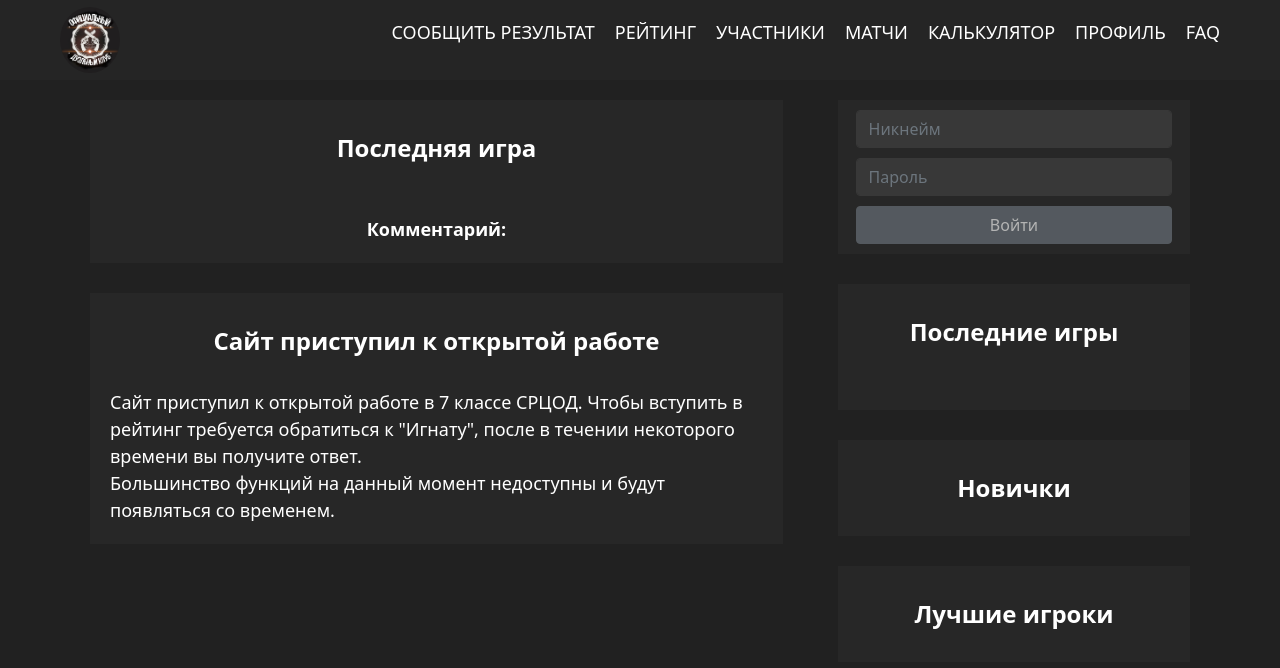
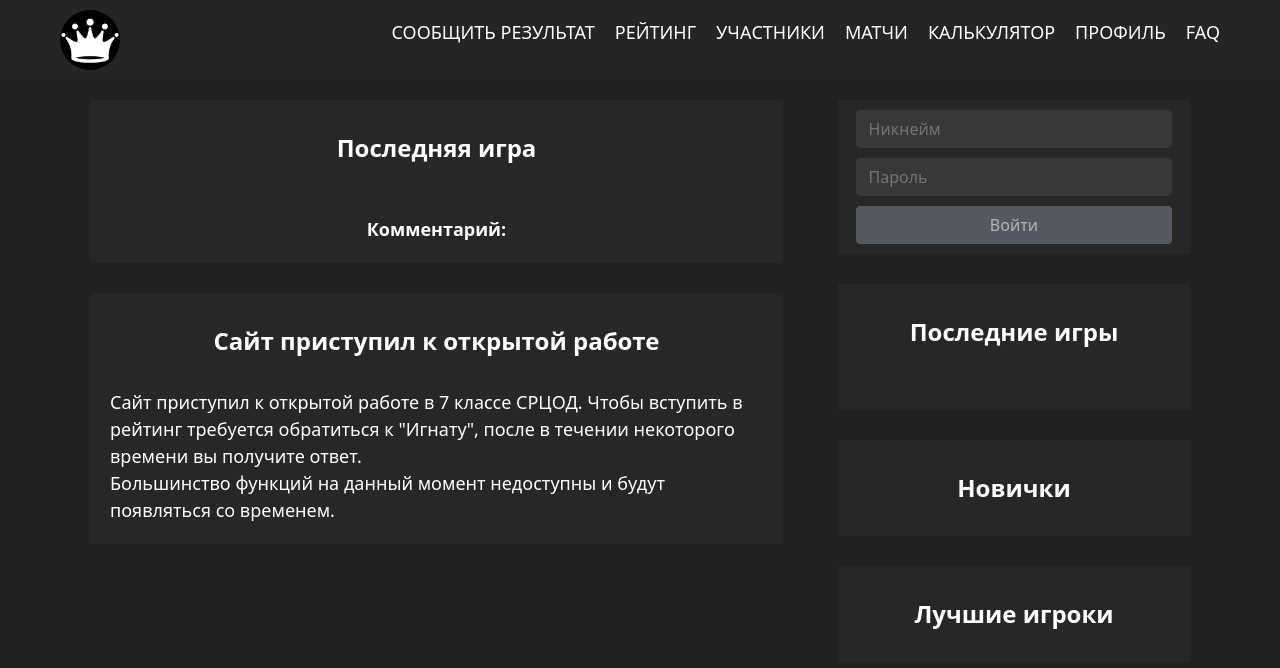
Before and after one commit to IgnatInyutsin/duels-club-website, a plain HTML site: page frontend/index.html in a window 1280 px wide. Drawn offline with nearby package versions, Linux system fonts and the light colour scheme; no server answers.

Commit message:
logo edit

```diff
--- a/frontend/views/includes/header.html
+++ b/frontend/views/includes/header.html
@@ -2,7 +2,7 @@
 	<div class="container">
 		<div class="header__body">
 			<a href="#!/index/" class="header__logo" ng-click="burger.click()">
-				<img src="../../img/logo.jpg" alt="">
+				<img src="../../img/avatar.png" alt="">
 			</a>
 			<div class="header__burger" ng-click="burger.click()" id="burger">
 				<span></span>
```
Also changed, not shown: frontend/img/avatar.png (added).
